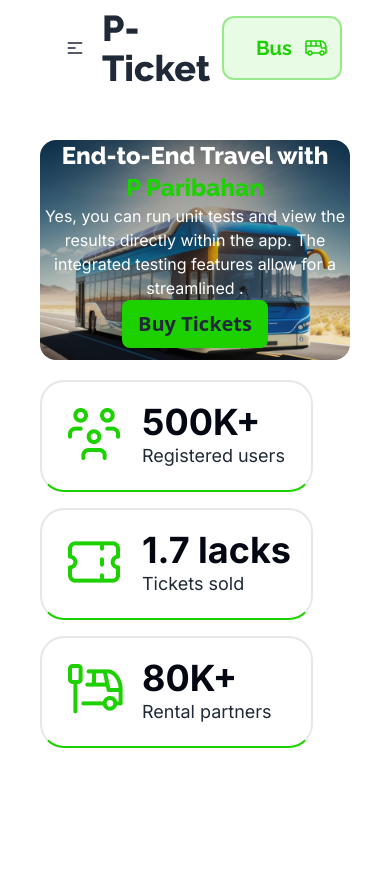
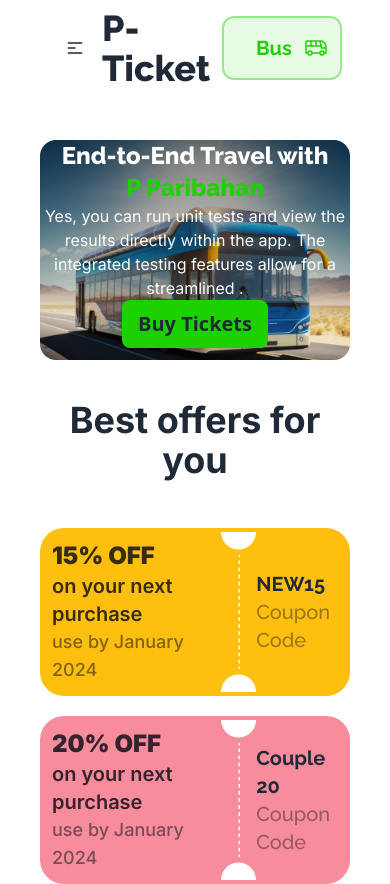
Before and after one commit to sajidhasan-web/b9a5-smart-ticketing, a plain HTML site: page index.html in a window 390 px wide. Before the commit the page ends 844 px from the top, so only its background shows below. Drawn offline with nearby package versions, Linux system fonts and the light colour scheme.

Commit message:
coupon section complete with responsive

```diff
--- a/index.html
+++ b/index.html
@@ -86,7 +86,7 @@
 
                 </div>
                 <!-- banner cards -->
-                <div class="inter space-y-4 lg:space-y-0 lg:flex gap-6 justify-center mx-auto absolute lg:translate-x-52 lg:translate-y-20 lg:bottom-0 mt-5 lg:mt-0">
+                <div class="inter space-y-4 lg:space-y-0 hidden lg:flex gap-6 justify-center mx-auto absolute lg:translate-x-52 lg:translate-y-20 lg:bottom-0 mt-5 lg:mt-0">
                     <div class="flex gap-4 p-5 lg:p-9  bg-white border-2 border-b-[#1DD100] rounded-3xl">
                         <div>
                             <img src="./images/people.png" alt="">
@@ -119,7 +119,40 @@
             </div>
 
         </header>
-        <main>
+        <main class="container mx-auto px-10 md:px-20 lg:mt-40">
+            <!-- coupon section -->
+            <section class="inter">
+                <h2 class="text-4xl font-bold text-center pt-10">Best offers for you</h2>
+                    <div class="lg:flex justify-center gap-4 space-y-5 lg:space-y-0 mt-12">
+                        <div class="flex items-center bg-[#FFBF0F] rounded-3xl">
+
+                            <div class="p-3 lg:p-12">
+                                <h3 class="text-2xl lg:text-4xl font-black text-[#030712CC]">15% OFF</h3>
+                                <p class="text-xl font-semibold text-[#030712CC]">on your next purchase</p>
+                                <p class="text-lg font-medium text-[#03071280]">use by January 2024</p>
+                            </div>
+                            <div><img src="./images/cupon-devider.png" alt=""></div>
+                            <div class="raleway lg:p-12">
+                                <h3 class="text-xl lg:text-3xl font-bold">NEW15</h3>
+                                <p class="text-xl font-medium text-[#03071266]">Coupon Code</p>
+                            </div>
+                        </div>
+                        <div class="flex items-center bg-[#F78C9C] rounded-3xl">
+
+                            <div class="p-3 lg:p-12">
+                                <h3 class="text-2xl lg:text-4xl font-black text-[#030712CC]">20% OFF</h3>
+                                <p class="text-xl font-semibold text-[#030712CC]">on your next purchase</p>
+                                <p class="text-lg font-medium text-[#03071280]">use by January 2024</p>
+                            </div>
+                            <div><img src="./images/cupon-devider.png" alt=""></div>
+                            <div class="raleway p lg:p-12">
+                                <h3 class="text-xl lg:text-3xl font-bold">Couple 20</h3>
+                                <p class="text-xl font-medium text-[#03071266]">Coupon Code</p>
+                            </div>
+                        </div>
+
+                </div>
+            </section>
 
         </main>
         <footer>
```
